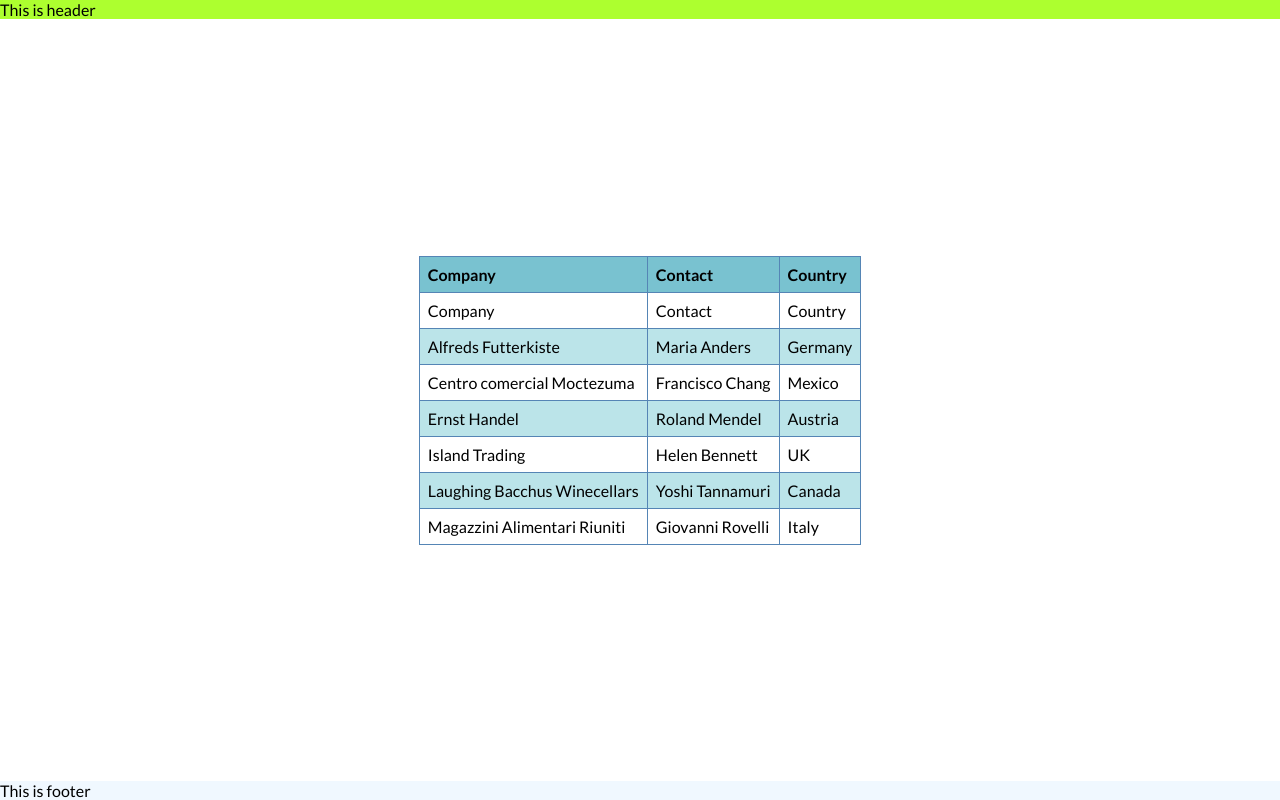
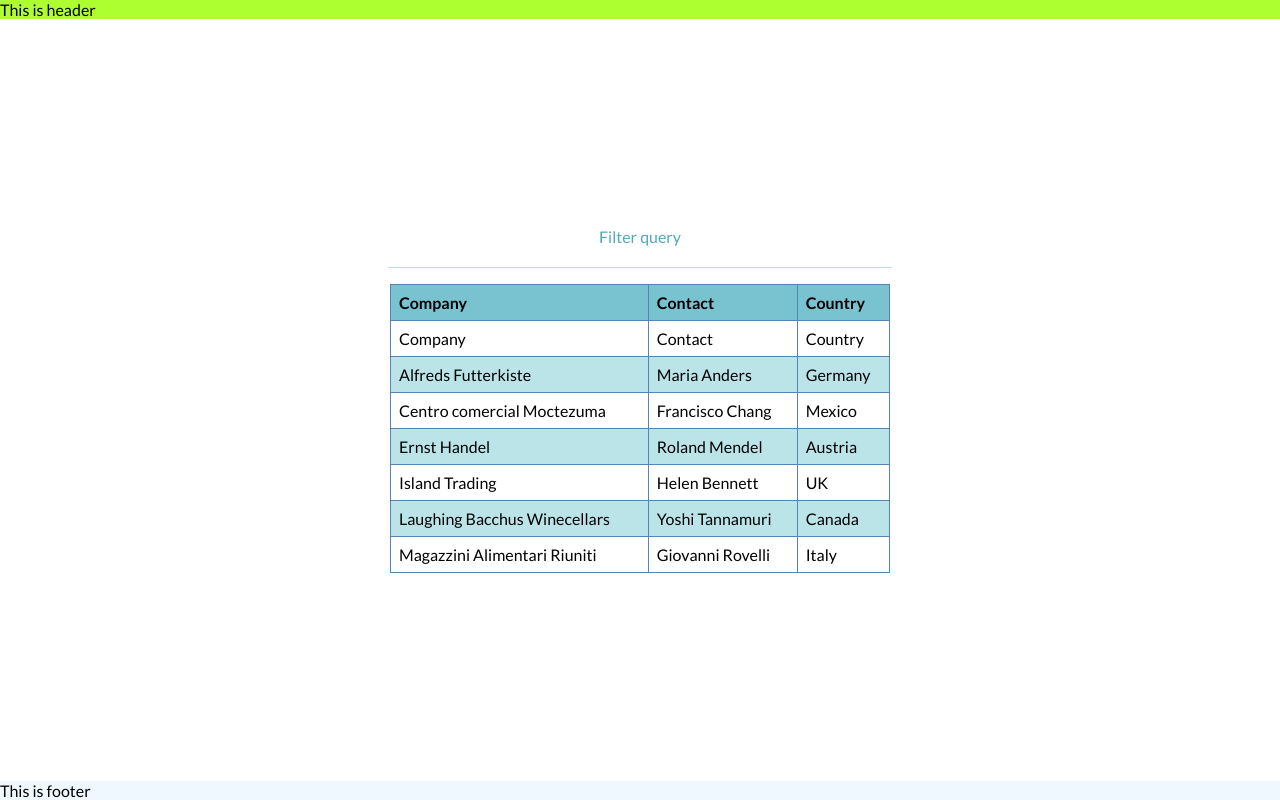
Before and after one commit to mkmule/test__edm-v2, a React (Create React App) app: page / in a window 1280 px wide. Built offline with nearby package versions, Linux system fonts and the light colour scheme.

Commit message:
Added filtering

```diff
--- a/src/pages/Dashboard/Dashboard.scss
+++ b/src/pages/Dashboard/Dashboard.scss
@@ -0,0 +1,10 @@
+@import 'src/styles/variables';
+
+.dashboard {
+  min-width: 500px;
+
+  &__filters-container {
+    margin-bottom: 2*$step;
+    width: 100%;
+  }
+}
--- a/src/pages/Dashboard/Dashboard.tsx
+++ b/src/pages/Dashboard/Dashboard.tsx
@@ -2,10 +2,28 @@ import { useEffect, useState } from 'react';
 import { getEmployees } from '../../services/employee.service';
 import { Employee } from '../../interfaces/employee';
 import { EmployeeTable } from '../../components/EmployeeTable/EmployeeTable';
+import TextInput from '../../components/TextInput/TextInput';
+import './Dashboard.scss'
+
+const debounceTimeout = 500;
+const debounce = <F extends (...args: any[]) => any>(
+  callback: F,
+  waitFor: number,
+) => {
+  let timeout: number = 0
+
+  const debounced = (...args: any[]) => {
+    clearTimeout(timeout)
+    // @ts-ignore
+    timeout = setTimeout(() => callback(...args), waitFor)
+  }
+
+  return debounced;
+}
 
 export const Dashboard = () => {
   const [employees, setEmployees] = useState<Employee[]>([]);
-  // const [query, setQuery] = useState();
+  const [loading, setLoading] = useState(true);
   const [filterColumn, setFilterColumn] = useState('');
   const [filterColumnAsc, setFilterColumnAsc] = useState(true);
 
@@ -17,11 +35,14 @@ export const Dashboard = () => {
       })
       .catch(() => {
         // TODO: Error handling implementation here
+      })
+      .finally(() => {
+        setLoading(false);
       });
   }, []);
 
   useEffect(() => {
-    // Simulate front-end filtering, however if data is huge we would definitely shift it to back-end
+    // Simulate front-end filtering, however if dataset is huge we would definitely shift it to back-end
     employees.sort((a: Employee, b: Employee) => {
       const aProperty = a[filterColumn];
       const bProperty = b[filterColumn];
@@ -37,6 +58,22 @@ export const Dashboard = () => {
     setEmployees([...employees.reverse()]);
   }, [filterColumnAsc]);
 
+  const getEmployeesByQuery = (value: string) => {
+    setLoading(true);
+
+    getEmployees(value)
+      .then(({ data }) => {
+        setEmployees(data);
+      })
+      .catch(() => {
+        // TODO: Error handling implementation here
+      })
+      .finally(() => {
+        setLoading(false);
+      });
+  };
+
+  const handleQueryChange = debounce(getEmployeesByQuery, debounceTimeout);
   const handleColumnClick = (columnName: string) => {
     if (filterColumn === columnName) {
       setFilterColumnAsc(!filterColumnAsc); // Invert order
@@ -48,7 +85,10 @@ export const Dashboard = () => {
 
   return (
     <div className="dashboard">
-      <EmployeeTable data={employees} handleColumnClick={handleColumnClick} />
+      <div className="dashboard__filters-container">
+        <TextInput fullWidth handleChange={handleQueryChange} name={'table-query'} label="Filter query" />
+      </div>
+      {loading ? <p>Loading...</p> : <EmployeeTable data={employees} handleColumnClick={handleColumnClick} />}
     </div>
   );
 }
```
